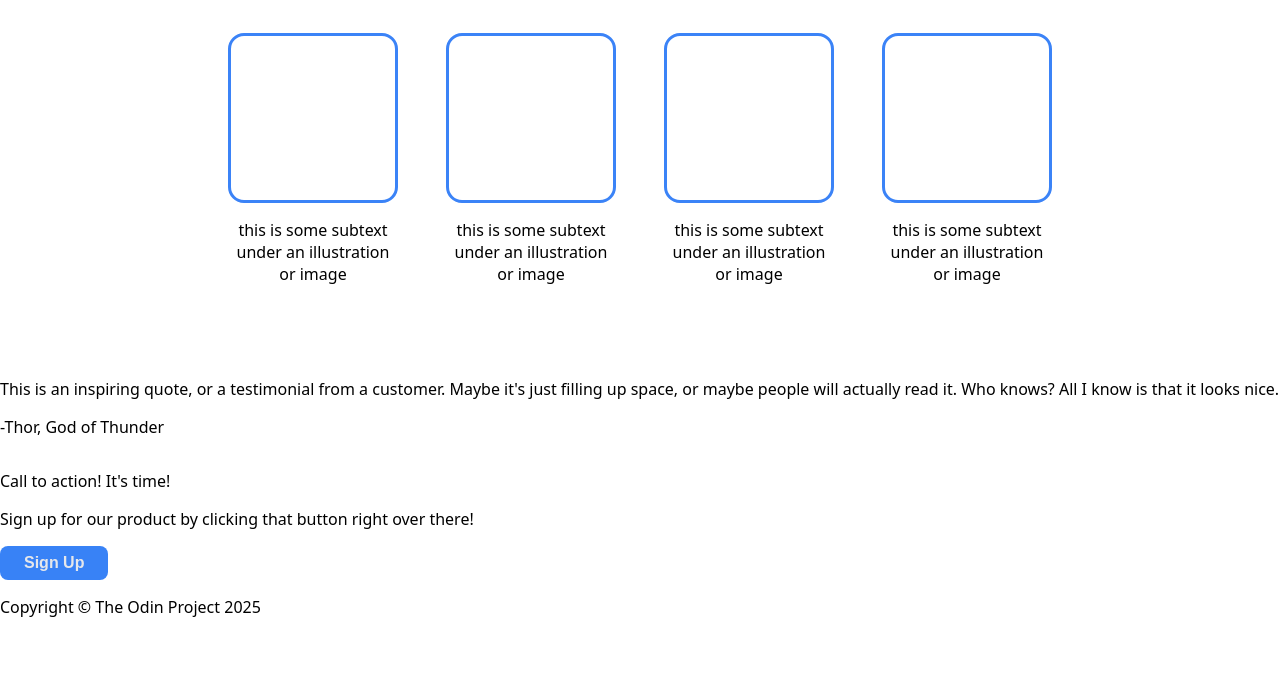
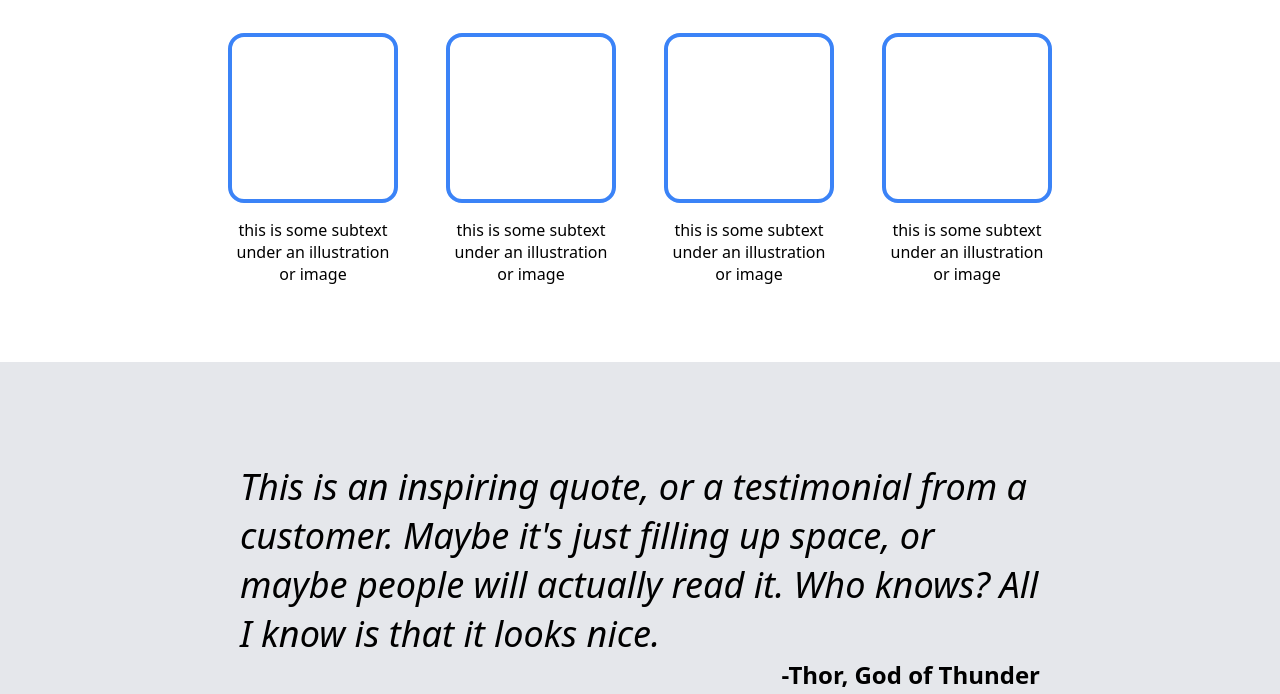
Before and after one commit to farisfitrijuraidi/landing-page, a plain HTML site: page index.html in a window 1280 px wide. Shown: the part 586-1280 px from the top of the page. Before the commit the page ends 1220 px from the top, so only its background shows below. Drawn offline with Linux system fonts and the light colour scheme.

Commit message:
Finish quote section

```diff
--- a/style.css
+++ b/style.css
@@ -126,7 +126,7 @@ a,
 }
 
 .placeholder {
-    border: 3px solid #3b83f7;
+    border: 4px solid #3b83f7;
     border-radius: 16px;
     width: 170px;
     height: 170px;
@@ -136,3 +136,33 @@ a,
 .text {
     text-align: center;
 }
+
+.quote {
+    background-color: #e5e7eb;
+    display: flex;
+    justify-content: center;
+    align-items: center;
+}
+
+.container-quote {
+    display: flex;
+    flex-direction: column;
+    justify-content: center;
+    width: 800px;
+    padding: 100px 0;
+}
+.quote-text {
+    font-size: 36px;
+    font-style: italic;
+    font-weight: 300;
+    margin: 0;
+}
+
+.quote-name {
+    display: flex;
+    justify-content: flex-end;
+    align-items: center;
+    margin: 0;
+    font-weight: 700;
+    font-size: 24px;
+}
```
